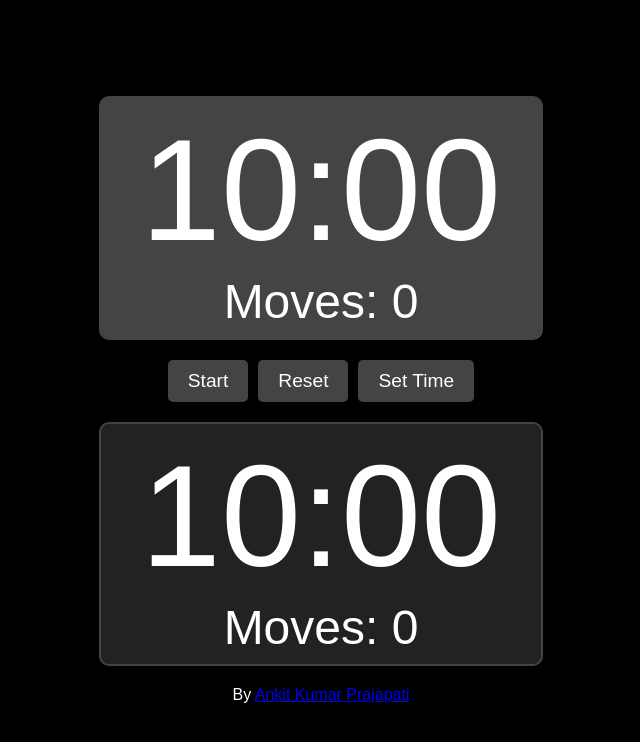
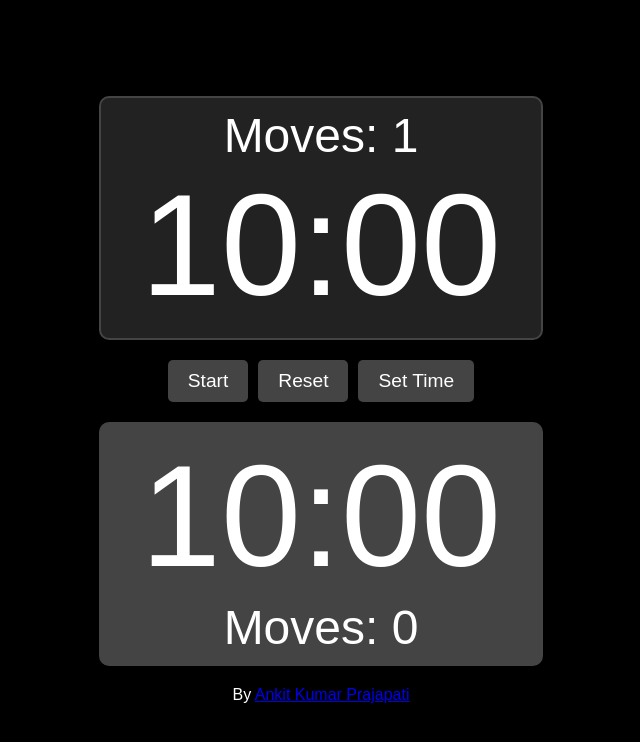
Before and after one commit to AKPrajapati9211/chess-clock, a Flask app: page / in a window 1280 px wide. Shown: the top 742 px of the page, without its empty margins (319-959 px from the left). Run offline with Flask 3, Linux system fonts and the light colour scheme.

Commit message:
Update index.html

```diff
--- a/templates/index.html
+++ b/templates/index.html
@@ -9,8 +9,9 @@
 <body>
     <div class="container">
         <div id="player1-clock" class="clock" onclick="switchPlayer()">
+            <div class="clicks" style="font-size: 1em;">Moves: 0</div>
             <div class="time" style="font-size: 3em;">10:00</div>
-            <div class="clicks" style="font-size: 1em;">Moves: 0</div>
+
         </div>
         <div class="controls">
             <button id="start-pause-btn">Start</button>
```
